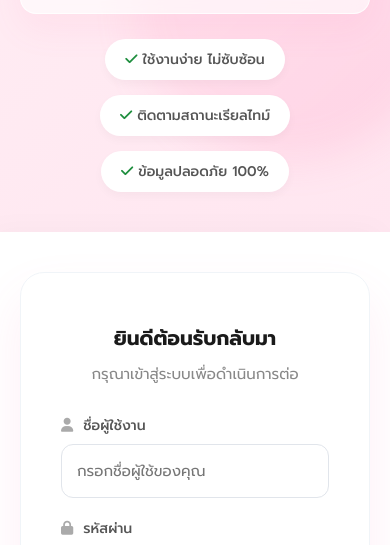
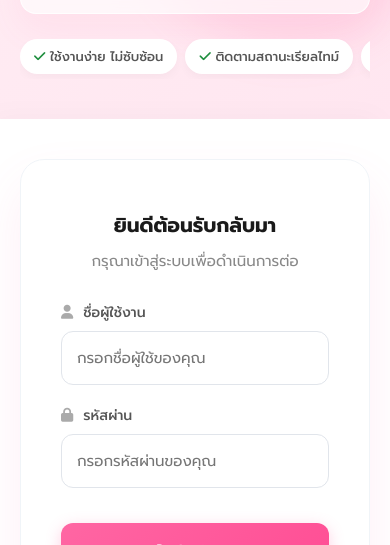
Before and after one commit to Chainimitr/Massage_Queue, a website: page web/index.html in a window 390 px wide. Shown: the part 555-1100 px from the top of the page. Drawn offline with Linux system fonts and the light colour scheme.

Commit message:
Update index.html

```diff
--- a/web/index.html
+++ b/web/index.html
@@ -92,9 +92,40 @@
         box-shadow: 0 15px 35px rgba(255, 102, 163, 0.08);
       }
 
+      /* ✅ โค้ดปรับป้ายฟีเจอร์ให้เรียงแนวนอน 100% (ไม่กระทบ style.css) */
+      .features-list {
+        display: flex !important;
+        flex-direction: row !important;
+        flex-wrap: nowrap !important; /* ห้ามตกบรรทัดเด็ดขาด */
+        justify-content: center !important;
+        gap: 15px !important;
+        overflow-x: auto; /* อนุญาตให้ปัดซ้าย-ขวาได้ถ้าจอเล็ก */
+        -webkit-overflow-scrolling: touch;
+        scrollbar-width: none; /* ซ่อน scrollbar (Firefox) */
+      }
+      .features-list::-webkit-scrollbar {
+        display: none; /* ซ่อน scrollbar (Chrome/Safari) */
+      }
+
       .feature-item {
+        white-space: nowrap !important; /* กันคำฉีกขาดในปุ่ม */
+        flex-shrink: 0 !important; /* ป้องกันการโดนบีบจนเสียทรง */
         transition: 0.3s;
       }
+
+      /* ย่อขนาดฟอนต์ลงเมื่อแสดงบนมือถือ ให้เรียงพอดีจอที่สุด */
+      @media (max-width: 768px) {
+        .features-list {
+          gap: 8px !important;
+          justify-content: flex-start !important; /* ให้ปัดจากซ้ายไปขวาได้สมูท */
+          padding-bottom: 5px;
+        }
+        .feature-item {
+          font-size: 13px !important;
+          padding: 8px 14px !important;
+        }
+      }
+
       .feature-item:hover {
         transform: translateY(-3px);
         box-shadow: 0 8px 20px rgba(0, 0, 0, 0.05);
@@ -147,7 +178,7 @@
         <div class="login-shape shape-b"></div>
 
         <div class="info-content">
-          <!-- ✅ แก้ไขโลโก้: ล็อกไม่ให้คำฉีกขาด และตั้งค่าสีให้ถูกต้อง -->
+          <!-- ✅ โลโก้ไม่ฉีกขาดและล็อกสีชมพู -->
           <div class="logo" style="margin-bottom: 20px; font-size: 32px">
             <i class="fa-solid fa-building-columns" style="color: #ff66a3;"></i>
             <span style="white-space: nowrap; color: #ff66a3;">E-Complaint</span>
@@ -196,6 +227,7 @@
             </div>
           </div>
 
+          <!-- ✅ รายการฟีเจอร์จะแสดงผลแนวนอน 100% -->
           <div class="features-list">
             <div class="feature-item">
               <i class="fa-solid fa-check" style="color: #1e8e3e"></i>
```
